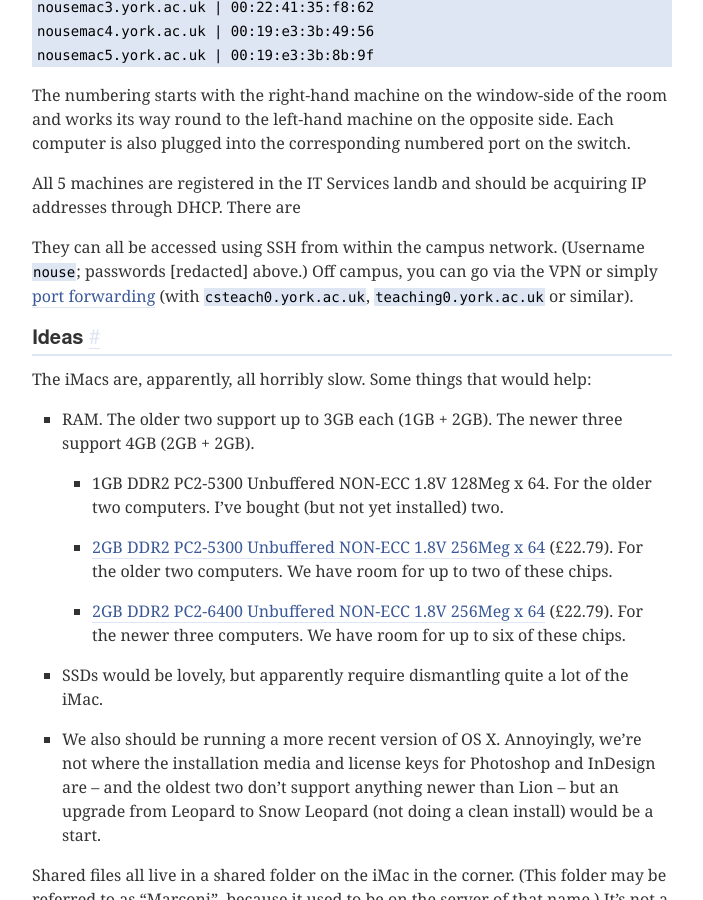
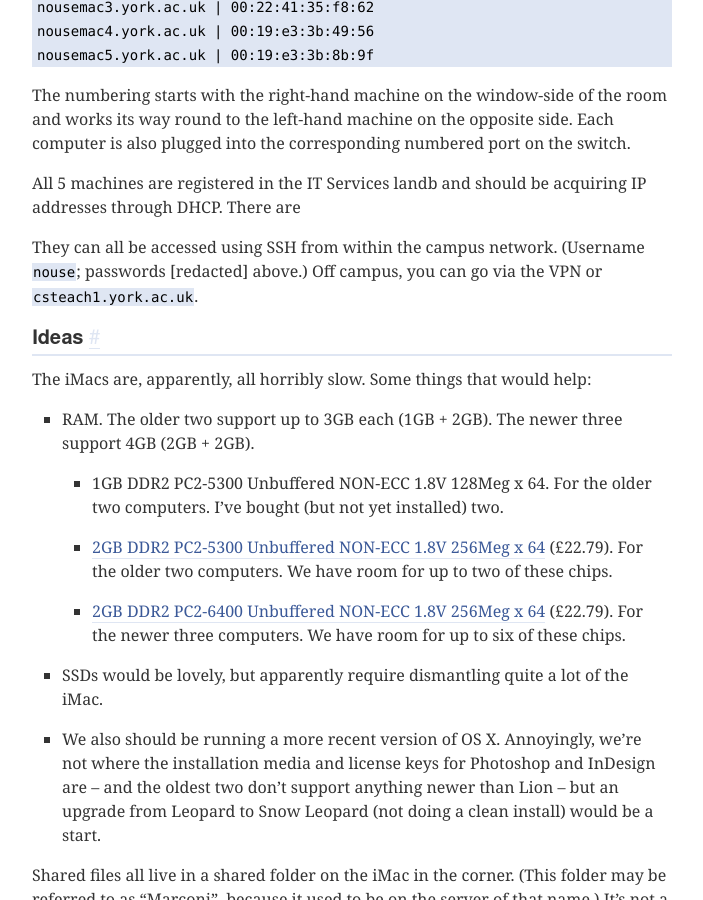
Before and after one commit to yorknouse/docs, a Jekyll site: the page built from pages/03-office.md, in a window 1280 px wide and 900 px high, scrolled down 988 px. Shown: the whole window, without its empty margins (288-991 px from the left). Built offline with Jekyll 4.4.1, drawn with Linux system fonts in a browser that asks for light colours.

Commit message:
correct off-campus--accessible server

```diff
--- a/pages/03-office.md
+++ b/pages/03-office.md
@@ -35,7 +35,7 @@ The numbering starts with the right-hand machine on the window-side of the room
 
 All 5 machines are registered in the IT Services landb and should be acquiring IP addresses through DHCP. There are
 
-They can all be accessed using SSH from within the campus network. (Username `nouse`; passwords [redacted] above.) Off campus, you can go via the VPN or simply [port forwarding](https://twitter.com/louismrose/status/585367906957033472) (with `csteach0.york.ac.uk`, `teaching0.york.ac.uk` or similar).
+They can all be accessed using SSH from within the campus network. (Username `nouse`; passwords [redacted] above.) Off campus, you can go via the VPN or `csteach1.york.ac.uk`.
 
 ## Ideas
 
```
